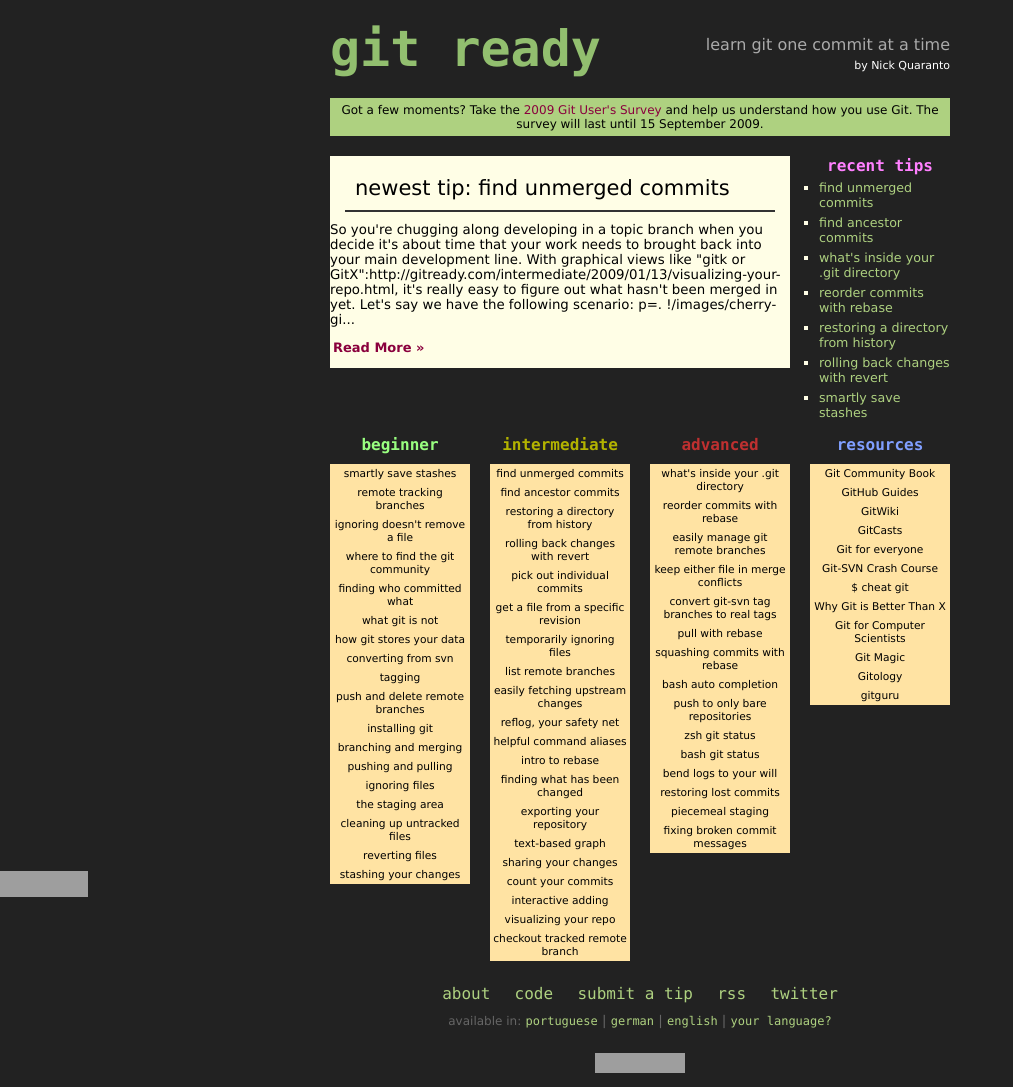
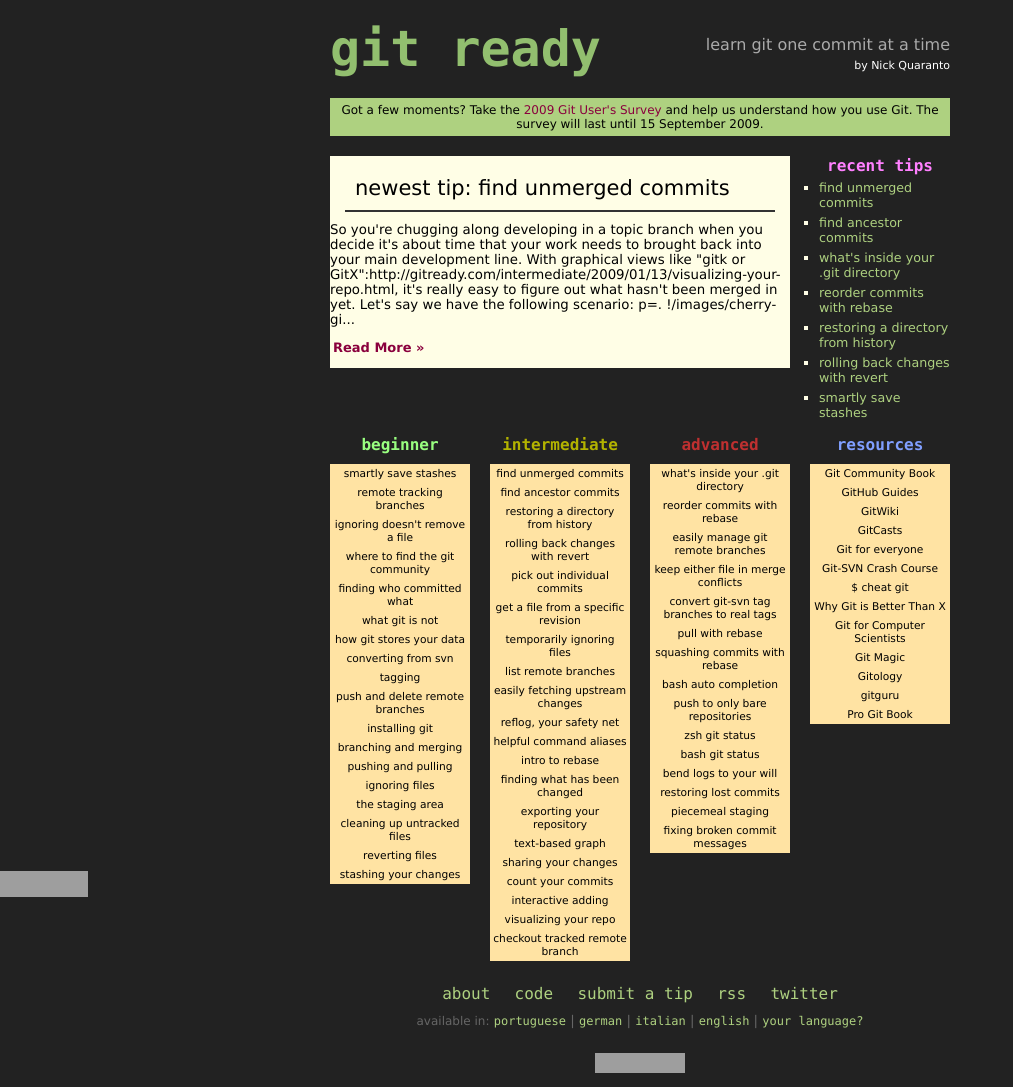
Before and after one commit to qrush/gitready, a Jekyll site: the page built from index.html, in a window 1280 px wide. Shown: the whole page, without its empty margins (0-1013 px from the left). Built offline with Jekyll 4.4.1, drawn with Linux system fonts in a browser that asks for light colours; grey boxes are pictures that could not be loaded.

Commit message:
Adding italian site and link to Pro Git

```diff
--- a/_layouts/default.html
+++ b/_layouts/default.html
@@ -58,6 +58,7 @@
       <a href="http://www-cs-students.stanford.edu/~blynn/gitmagic/">Git Magic</a>
       <a href="http://www.gitology.com/">Gitology</a>
       <a href="http://www.gitguru.com/">gitguru</a>
+      <a href="http://www.progit.org/">Pro Git Book</a>
     </div>
     <div class="grid_12 footer">
       <div class="footer_links">
@@ -71,6 +72,7 @@
         <span>available in:</span>
         <a href="http://pt-br.gitready.com">portuguese</a> |
         <a href="http://de.gitready.com">german</a> |
+        <a href="http://it.gitready.com">italian</a> |
         <a href="http://gitready.com">english</a> |
         <a href="http://github.com/qrush/gitready/blob/en/README.md">your language?</a>
       </div>
```
